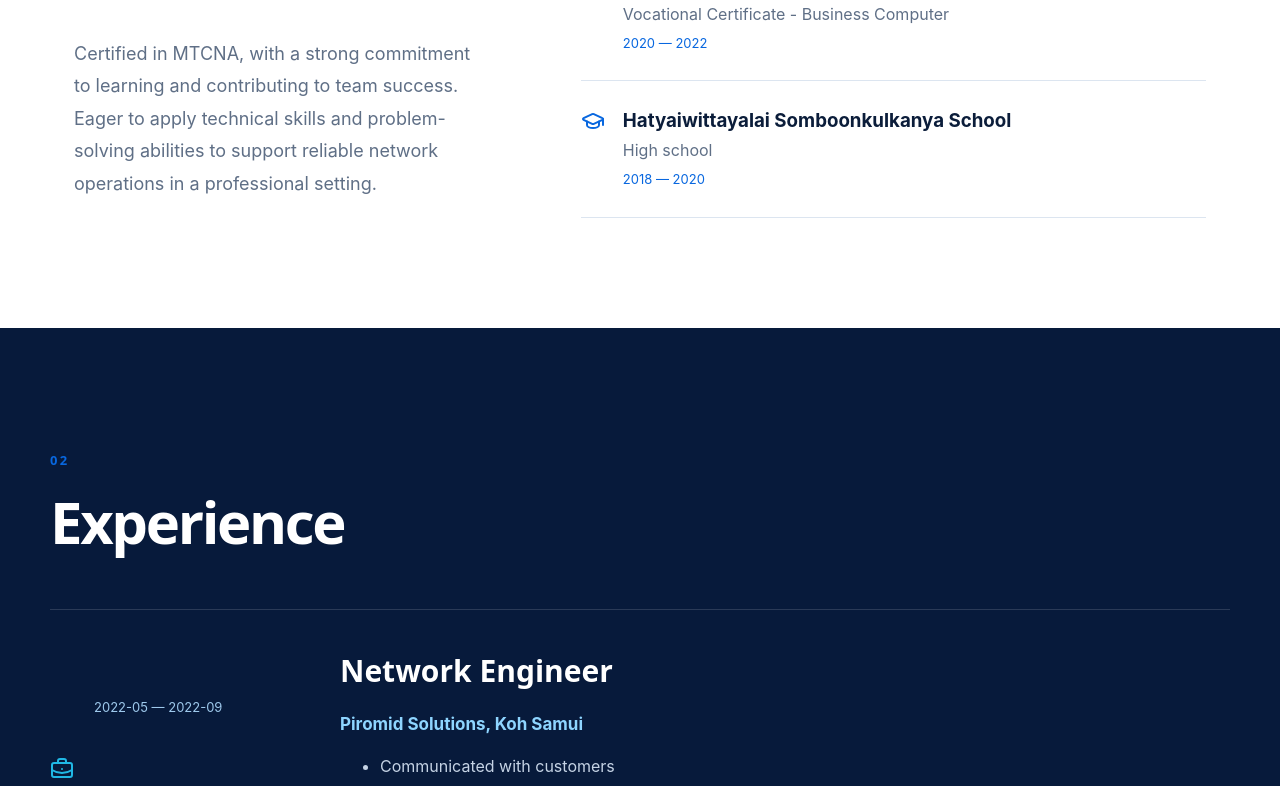
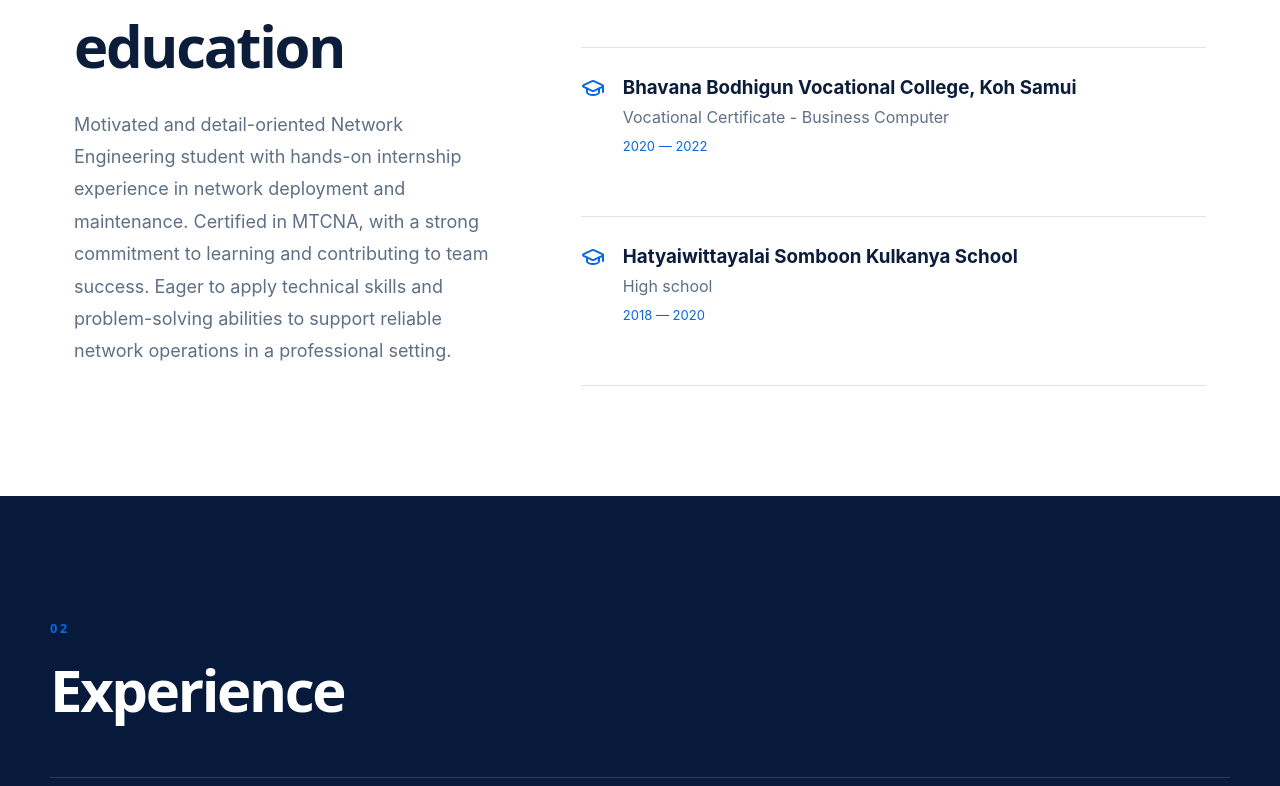
Before and after one commit to chayantubsara/myportfolio, a React (Vite) app: page / in a window 1280 px wide. Shown: the part 1054-1840 px from the top of the page. Built offline with nearby package versions, Linux system fonts and the light colour scheme; no server answers.

Commit message:
Correct verified portfolio information

```diff
--- a/src/data/fallback.ts
+++ b/src/data/fallback.ts
@@ -1,14 +1,147 @@
 import type { PortfolioData } from '../types/portfolio';
-const base = { createdAt:'', updatedAt:'', visibility:'public' as const };
+
+const publicRecord = {
+  createdAt: '',
+  updatedAt: '',
+  visibility: 'public' as const,
+};
+
+const personalGoal =
+  'Motivated and detail-oriented Network Engineering student with hands-on internship experience in network deployment and maintenance. Certified in MTCNA, with a strong commitment to learning and contributing to team success. Eager to apply technical skills and problem-solving abilities to support reliable network operations in a professional setting.';
+
 export const fallbackData: PortfolioData = {
-  profile:{...base,id:'profile',sortOrder:1,name:'Mr. Chayon Tubsoro',title:'Network Engineering Student',email:'chayan.tub@gmail.com',phone:'',address:'',introduction:'Motivated and detail-oriented Network Engineering student with hands-on internship experience in network deployment and maintenance.',about:'Certified in MTCNA, with a strong commitment to learning and contributing to team success. Eager to apply technical skills and problem-solving abilities to support reliable network operations in a professional setting.'},
-  education:[
-    {...base,id:'edu-1',sortOrder:1,institution:'Prince of Songkla University, Phuket Campus',qualification:'Bachelor of Science in Computing, College of Computing',startYear:'2023',endYear:'Present'},
-    {...base,id:'edu-2',sortOrder:2,institution:'Bhavana Bodhigun Vocational College, Koh Samui',qualification:'Vocational Certificate - Business Computer',startYear:'2020',endYear:'2022'},
-    {...base,id:'edu-3',sortOrder:3,institution:'Hatyaiwittayalai Somboonkulkanya School',qualification:'High school',startYear:'2018',endYear:'2020'}],
-  experience:[{...base,id:'exp-1',sortOrder:1,company:'Piromid Solutions, Koh Samui',position:'Network Engineer',employmentType:'Internship',startDate:'2022-05',endDate:'2022-09',location:'Koh Samui',responsibilities:['Communicated with customers','Configured and maintained network systems','Supplied network hardware for outsourcing','Created and designed network systems'],technologies:[]}],
-  projects:['Web Application Development','CCNA Network Lab','Server Administrator Lab','CyberSecurity Lab'].map((name,index)=>({...base,id:`project-${index+1}`,sortOrder:index+1,name,projectType:'Academic Project',courseName:'University Course Project',year:'2023 - Present',shortDescription:'More project details will be added later.',fullDescription:'',objective:'',role:'',solution:'',techStack:[],features:[],skillsLearned:[],githubUrl:'',demoUrl:'',coverImageId:'',documentationId:'',featured:index<2})),
-  certifications:[{...base,id:'cert-1',sortOrder:1,name:'MikroTik Certified Network Associate',shortName:'MTCNA',issuer:'MikroTik',issuedDate:'2026',expirationDate:'',credentialId:'',credentialUrl:'',documentId:'',description:'',skills:[],publicDocument:false,featured:true}],
-  skills:['Google Workspace','Microsoft Office','Network Configuration and Management','HTML','CSS','Bootstrap','JavaScript','React.js','Node.js','Google Cloud/Infrastructure','Cisco','MikroTik Router/Switch'].map((name,index)=>({...base,id:`skill-${index+1}`,sortOrder:index+1,name,category:index<2?'Productivity':index===2||index>9?'Networking':index===9?'Cloud / Infrastructure':'Programming / Web'})),
-  socialLinks:[],documents:[],languages:[{name:'Thai',level:'Native Speaker'},{name:'English',level:'Conversational'}],lastUpdated:''
+  profile: {
+    ...publicRecord,
+    id: 'profile',
+    sortOrder: 1,
+    name: 'Mr. Chayan Tubsara',
+    title: 'Network Engineering Student',
+    email: 'chayan.tub@gmail.com',
+    phone: '',
+    address: '',
+    introduction: personalGoal,
+    about: personalGoal,
+  },
+  education: [
+    {
+      ...publicRecord,
+      id: 'edu-1',
+      sortOrder: 1,
+      institution: 'Prince of Songkla University, Phuket Campus',
+      qualification: 'Bachelor of Science in Computing, College of Computing',
+      startYear: '2023',
+      endYear: 'Present',
+    },
+    {
+      ...publicRecord,
+      id: 'edu-2',
+      sortOrder: 2,
+      institution: 'Bhavana Bodhigun Vocational College, Koh Samui',
+      qualification: 'Vocational Certificate - Business Computer',
+      startYear: '2020',
+      endYear: '2022',
+    },
+    {
+      ...publicRecord,
+      id: 'edu-3',
+      sortOrder: 3,
+      institution: 'Hatyaiwittayalai Somboon Kulkanya School',
+      qualification: 'High school',
+      startYear: '2018',
+      endYear: '2020',
+    },
+  ],
+  experience: [
+    {
+      ...publicRecord,
+      id: 'exp-1',
+      sortOrder: 1,
+      company: 'Piramid Solutions, Koh Samui',
+      position: 'Network Engineer',
+      employmentType: 'Internship',
+      startDate: 'May 2022',
+      endDate: 'Sep 2022',
+      location: 'Koh Samui',
+      responsibilities: [
+        'Communicated with customers',
+        'Configured and maintained network systems',
+        'Supplied network hardware for outsourcing',
+        'Created and designed network systems',
+      ],
+      technologies: [],
+    },
+  ],
+  projects: [
+    'Web Application Development',
+    'CCNA Network Lab',
+    'Server Administrator Lab',
+    'CyberSecurity Lab',
+  ].map((name, index) => ({
+    ...publicRecord,
+    id: `project-${index + 1}`,
+    sortOrder: index + 1,
+    name,
+    projectType: 'Academic Project',
+    courseName: 'University Course Project',
+    year: '2023 - Present',
+    shortDescription: 'University course project',
+    fullDescription: '',
+    objective: '',
+    role: '',
+    solution: '',
+    techStack: [],
+    features: [],
+    skillsLearned: [],
+    githubUrl: '',
+    demoUrl: '',
+    coverImageId: '',
+    documentationId: '',
+    featured: index < 2,
+  })),
+  certifications: [
+    {
+      ...publicRecord,
+      id: 'cert-1',
+      sortOrder: 1,
+      name: 'MikroTik Certified Network Associate',
+      shortName: 'MTCNA',
+      issuer: 'MikroTik',
+      issuedDate: '2026',
+      expirationDate: '',
+      credentialId: '',
+      credentialUrl: '',
+      documentId: '',
+      description: '',
+      skills: [],
+      publicDocument: false,
+      featured: true,
+    },
+  ],
+  skills: [
+    ['Google Workspace', 'Productivity'],
+    ['Microsoft Office', 'Productivity'],
+    ['Network Configuration and Management', 'Networking'],
+    ['HTML', 'Programming / Web'],
+    ['CSS', 'Programming / Web'],
+    ['Bootstrap', 'Programming / Web'],
+    ['JavaScript', 'Programming / Web'],
+    ['React.js', 'Programming / Web'],
+    ['Node.js', 'Programming / Web'],
+    ['Google Cloud / Infrastructure', 'Cloud / Infrastructure'],
+    ['Cisco', 'Networking'],
+    ['MikroTik Router / Switch', 'Networking'],
+  ].map(([name, category], index) => ({
+    ...publicRecord,
+    id: `skill-${index + 1}`,
+    sortOrder: index + 1,
+    name,
+    category,
+  })),
+  socialLinks: [],
+  documents: [],
+  languages: [
+    { name: 'Thai', level: 'Native Speaker' },
+    { name: 'English', level: 'Conversational' },
+  ],
+  lastUpdated: '',
 };
```
